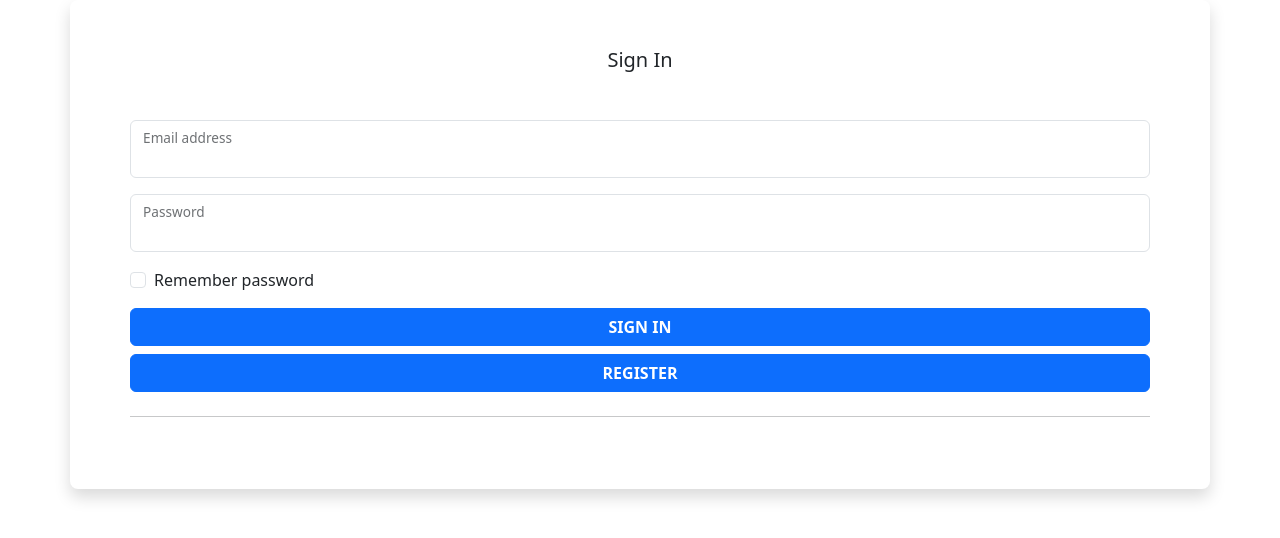
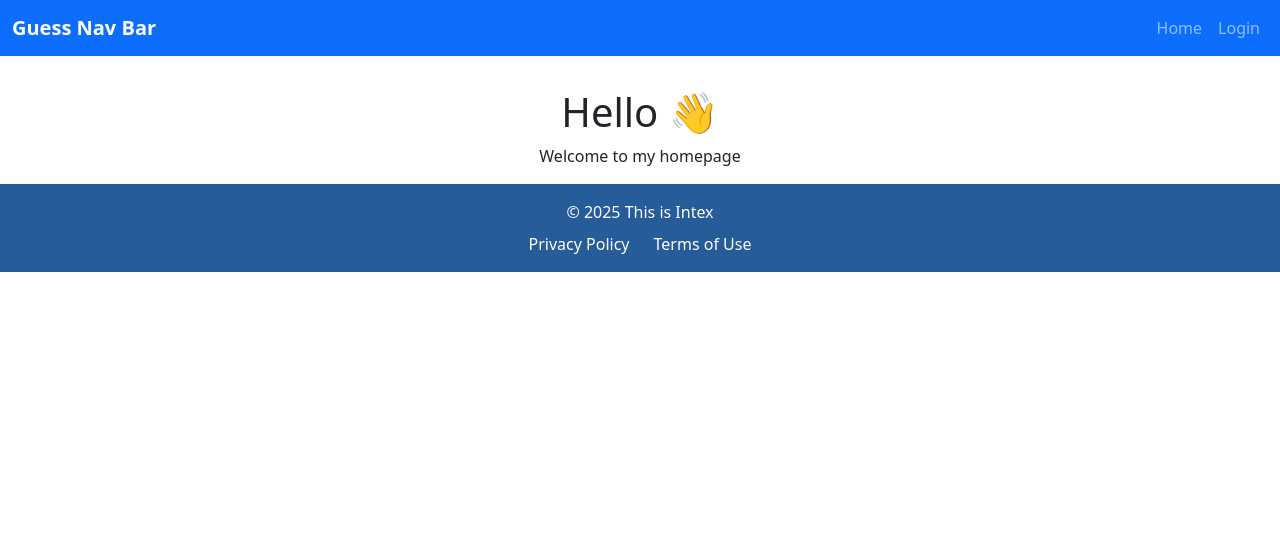
Before and after one commit to TaytGodwin/INTEX2025, a React (Vite) app in the folder frontend/: page / in a window 1280 px wide. Before the commit this address led to /login. Shown: the top 538 px of the page. Built offline with nearby package versions, Linux system fonts and the light colour scheme; no server answers.

Commit message:
Added more structures and components pages

```diff
--- a/frontend/src/App.tsx
+++ b/frontend/src/App.tsx
@@ -15,21 +15,21 @@ function App() {
     <AuthProvider>
       <BrowserRouter>
         <Routes>
-          {/* Public routes */}
+          {/* Public Routes */}
+          <Route path="/" element={<Layout />}>
+            <Route index element={<HomePage />} />
+            <Route path="/privacy" element={<PrivacyPolicy />} />
+            <Route path="/terms-of-use" element={<TermsOfUse />} />
+            <Route path="/menu" element={<HomePage />} />
+            <Route path="*" element={<Navigate to="/menu" />} />
+          </Route>
           <Route path="/login" element={<LoginPage />} />
           <Route path="/register" element={<RegisterPage />} />
-          <Route path="/privacy" element={<PrivacyPolicy />} />
-          <Route path="/terms-of-use" element={<TermsOfUse />} />
 
-          {/* Protected routes */}
+          {/* Protected Routes */}
           <Route element={<AuthorizeView children={undefined} />}>
             <Route path="/admin" element={<AdminPage />} />
-            <Route path="/" element={<Layout />}>
-              <Route index element={<HomePage />} />
-
-              <Route path="/menu" element={<HomePage />} />
-              <Route path="*" element={<Navigate to="/menu" />} />
-            </Route>
+            {/* Add other protected routes here */}
           </Route>
         </Routes>
       </BrowserRouter>
--- a/frontend/src/components/authentication/AuthorizeView.tsx
+++ b/frontend/src/components/authentication/AuthorizeView.tsx
@@ -45,7 +45,8 @@ function AuthorizeView(props: { children: React.ReactNode }) {
       <UserContext.Provider value={user}>{props.children}</UserContext.Provider>
     );
   }
-  return <Navigate to="/login" />;
+  //Redirects unauthorized users to the homepage instead of /login
+  return <Navigate to="/" />;
 }
 export function AuthorizedUser(props: { value: string }) {
   const user = React.useContext(UserContext);
--- a/frontend/src/components/layout/GuestNavBar.tsx
+++ b/frontend/src/components/layout/GuestNavBar.tsx
@@ -5,7 +5,7 @@ const GuestNavbar = () => {
   return (
     <nav className="navbar navbar-expand-lg navbar-dark bg-primary">
       <div className="container-fluid">
-        <Link to="/" className="navbar-brand">MySite</Link>
+        <Link to="/" className="navbar-brand">Guess Nav Bar</Link>
 
         <button
           className="navbar-toggler"
@@ -25,7 +25,7 @@ const GuestNavbar = () => {
               <Link to="/HomePage" className="nav-link">Home</Link>
             </li>
             <li className="nav-item">
-              <Link to="/LoginPage" className="nav-link">Sign Up</Link>
+              <Link to="/login" className="nav-link">Login</Link>
             </li>
             {/* Add more links here if needed */}
           </ul>
--- a/frontend/src/components/layout/Navbar.tsx
+++ b/frontend/src/components/layout/Navbar.tsx
@@ -5,7 +5,7 @@ const Navbar = () => {
   return (
     <nav className="navbar navbar-expand-lg navbar-dark bg-primary">
       <div className="container-fluid">
-        <Link to="/" className="navbar-brand">MySite</Link>
+        <Link to="/" className="navbar-brand">Old Nav Bar</Link>
 
         <button
           className="navbar-toggler"
--- a/frontend/src/components/layout/UserNavBar.tsx
+++ b/frontend/src/components/layout/UserNavBar.tsx
@@ -5,7 +5,7 @@ const UserNavbar = () => {
   return (
     <nav className="navbar navbar-expand-lg navbar-dark bg-primary">
       <div className="container-fluid">
-        <Link to="/" className="navbar-brand">MySite</Link>
+        <Link to="/" className="navbar-brand">User Nav Bar</Link>
 
         <button
           className="navbar-toggler"
--- a/frontend/src/components/layout/layout.tsx
+++ b/frontend/src/components/layout/layout.tsx
@@ -1,5 +1,5 @@
 import { Outlet, useLocation } from 'react-router-dom';
-import { useAuth } from '../context/AuthContext';
+import { useAuth } from '../../context/AuthContext';
 import GuestNavBar from './GuestNavBar';
 import UserNavBar from './UserNavBar';
 import AdminNavBar from './AdminNavBar';
```
